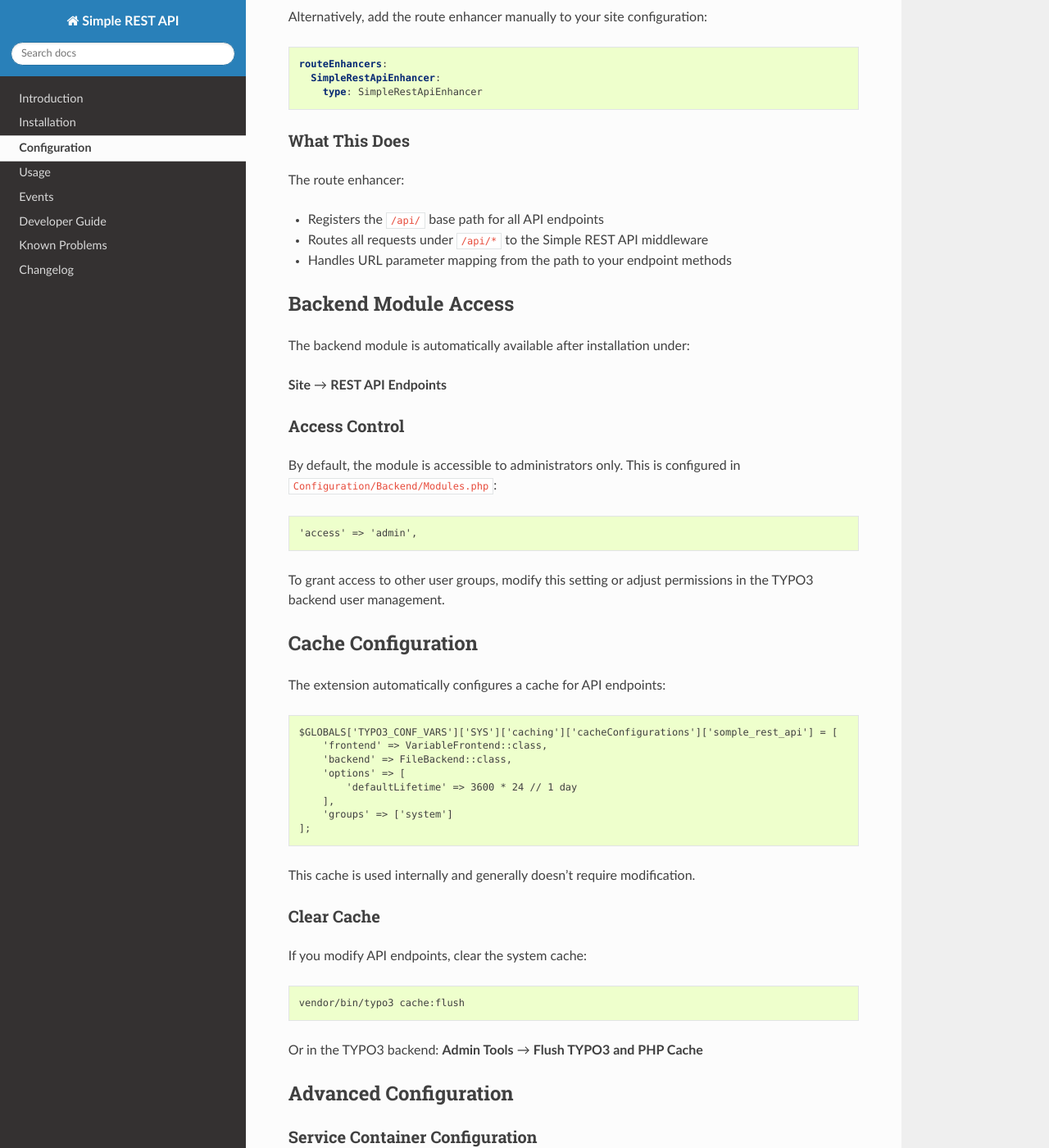
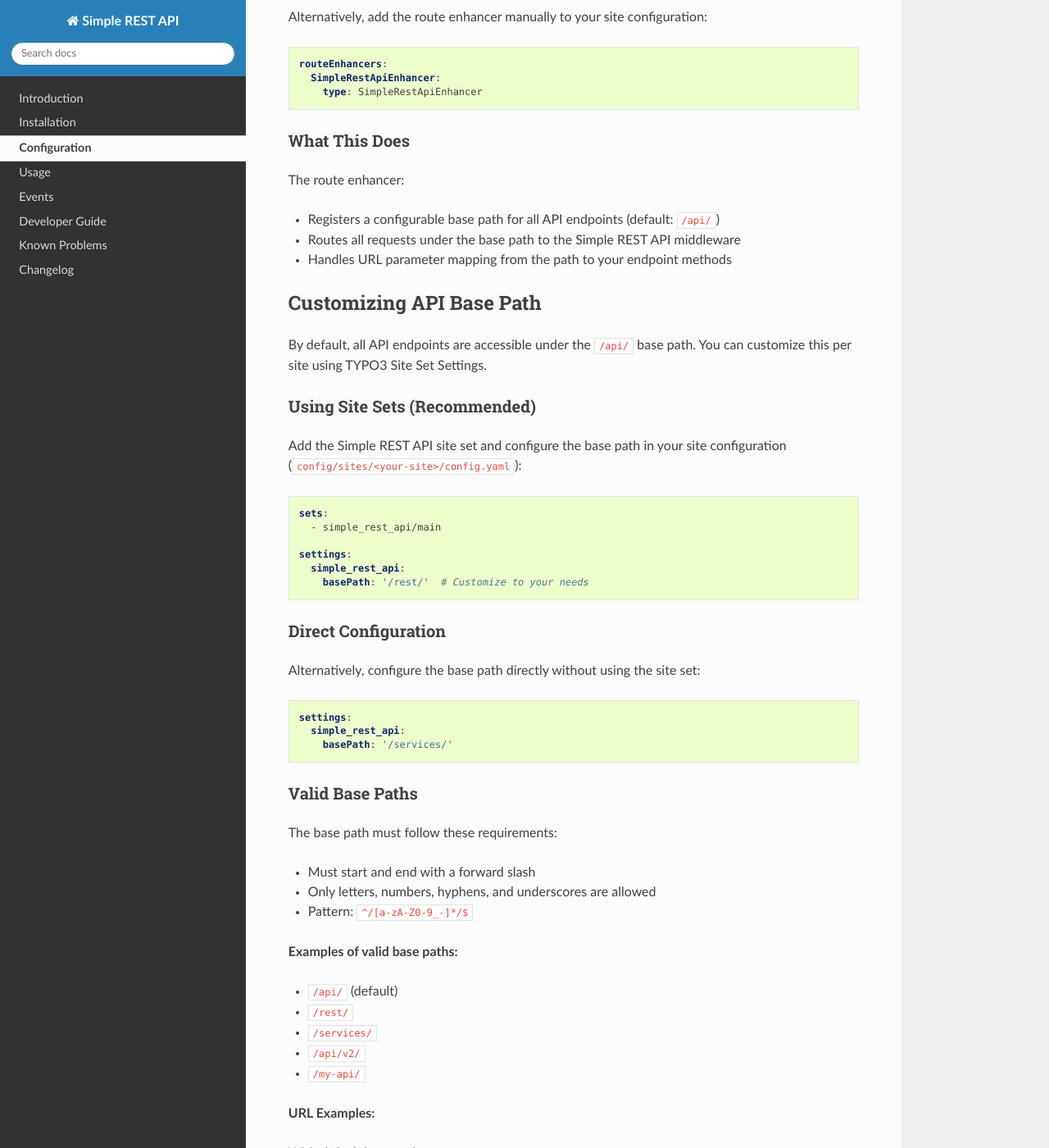
Before and after one commit to queoGmbH/simple-rest-api, a Sphinx documentation site: the page built from Documentation/Configuration/Index.rst, in a window 1280 px wide and 1400 px high, scrolled down 559 px. Shown: the whole window at 82% size. Built offline with Sphinx 7.4.7 and the Read the Docs theme 3.1.0, drawn with Linux system fonts in a browser that asks for light colours; some of the changed text lies outside the part shown.

Commit message:
[DOCS] Update RST documentation for configurable API base path
Updated Documentation/Configuration/Index.rst with comprehensive information
about the new configurable API base path feature:

- Added "Customizing API Base Path" section with detailed instructions
- Documented both Site Set and direct configuration methods
- Added validation requirements and pattern documentation
- Provided examples of valid base paths
- Added URL examples showing default and custom base paths
- Updated configuration checklist with API base path option
- Updated route enhancer description to mention configurable paths

The documentation is now complete and can be viewed in the built HTML docs.

🤖 Generated with [Claude Code](https://claude.com/claude-code)

Co-Authored-By: Claude <noreply@anthropic.com>

```diff
--- a/Documentation/Configuration/Index.rst
+++ b/Documentation/Configuration/Index.rst
@@ -41,9 +41,70 @@ What This Does
 
 The route enhancer:
 
-* Registers the `/api/` base path for all API endpoints
-* Routes all requests under `/api/*` to the Simple REST API middleware
+* Registers a configurable base path for all API endpoints (default: `/api/`)
+* Routes all requests under the base path to the Simple REST API middleware
 * Handles URL parameter mapping from the path to your endpoint methods
+
+Customizing API Base Path
+==========================
+
+By default, all API endpoints are accessible under the `/api/` base path. You can
+customize this per site using TYPO3 Site Set Settings.
+
+Using Site Sets (Recommended)
+------------------------------
+
+Add the Simple REST API site set and configure the base path in your site
+configuration (`config/sites/<your-site>/config.yaml`):
+
+.. code-block:: yaml
+
+   sets:
+     - simple_rest_api/main
+
+   settings:
+     simple_rest_api:
+       basePath: '/rest/'  # Customize to your needs
+
+Direct Configuration
+--------------------
+
+Alternatively, configure the base path directly without using the site set:
+
+.. code-block:: yaml
+
+   settings:
+     simple_rest_api:
+       basePath: '/services/'
+
+Valid Base Paths
+----------------
+
+The base path must follow these requirements:
+
+* Must start and end with a forward slash
+* Only letters, numbers, hyphens, and underscores are allowed
+* Pattern: ``^/[a-zA-Z0-9_-]*/$``
+
+**Examples of valid base paths:**
+
+* ``/api/`` (default)
+* ``/rest/``
+* ``/services/``
+* ``/api/v2/``
+* ``/my-api/``
+
+**URL Examples:**
+
+With default base path:
+
+* Endpoint path: ``/v1/users``
+* Full URL: ``https://example.com/api/v1/users``
+
+With custom base path ``/rest/``:
+
+* Endpoint path: ``/v1/users``
+* Full URL: ``https://example.com/rest/v1/users``
 
 Backend Module Access
 =====================
@@ -130,6 +191,7 @@ Configuration Checklist
 After installation, verify these configuration steps:
 
 * ☐ Route enhancer configured in site configuration
+* ☐ API base path customized (optional, defaults to `/api/`)
 * ☐ System cache cleared
 * ☐ Backend module accessible under **Site** → **REST API Endpoints**
 * ☐ Test endpoint created and visible in backend module
```
